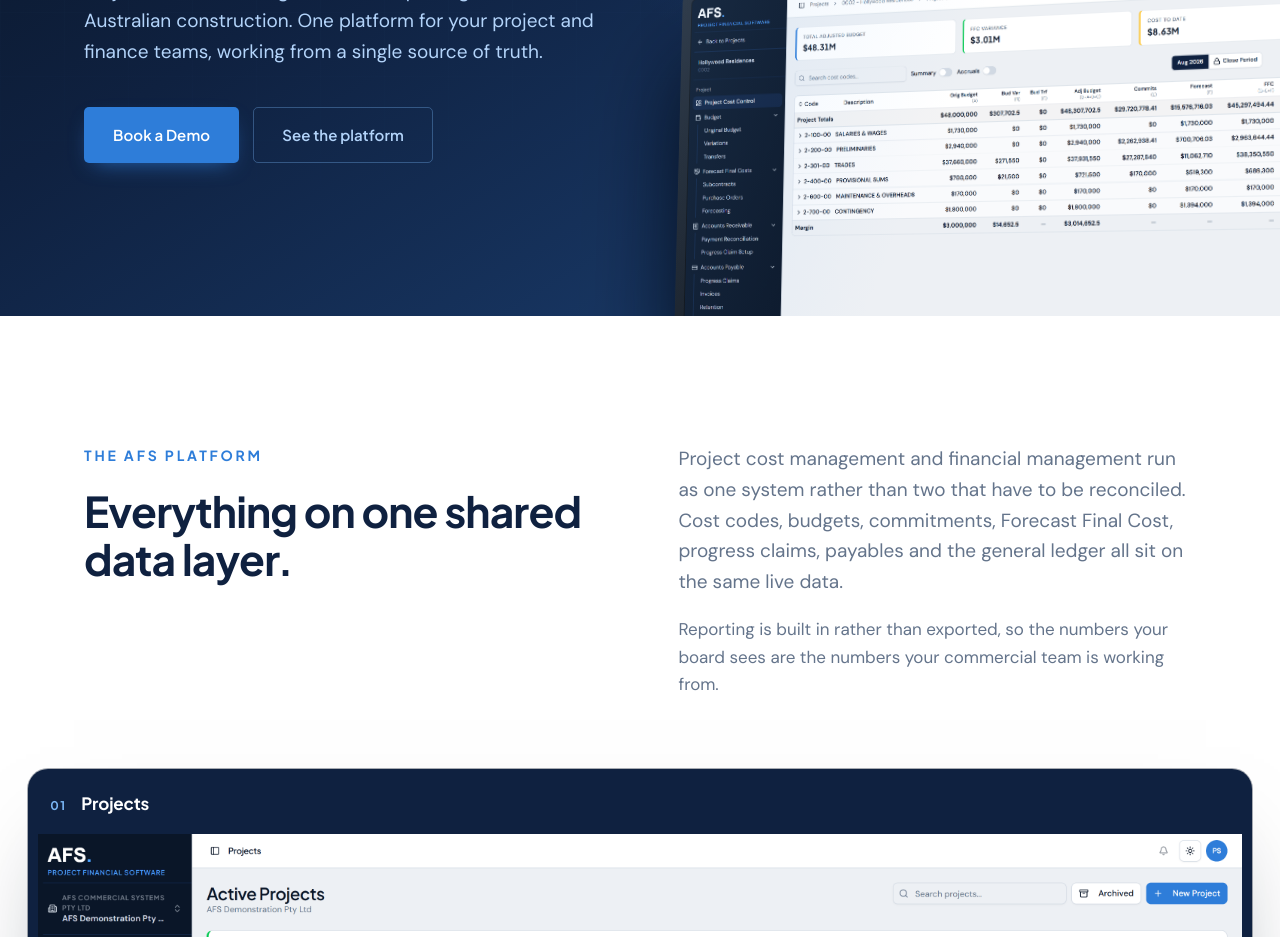
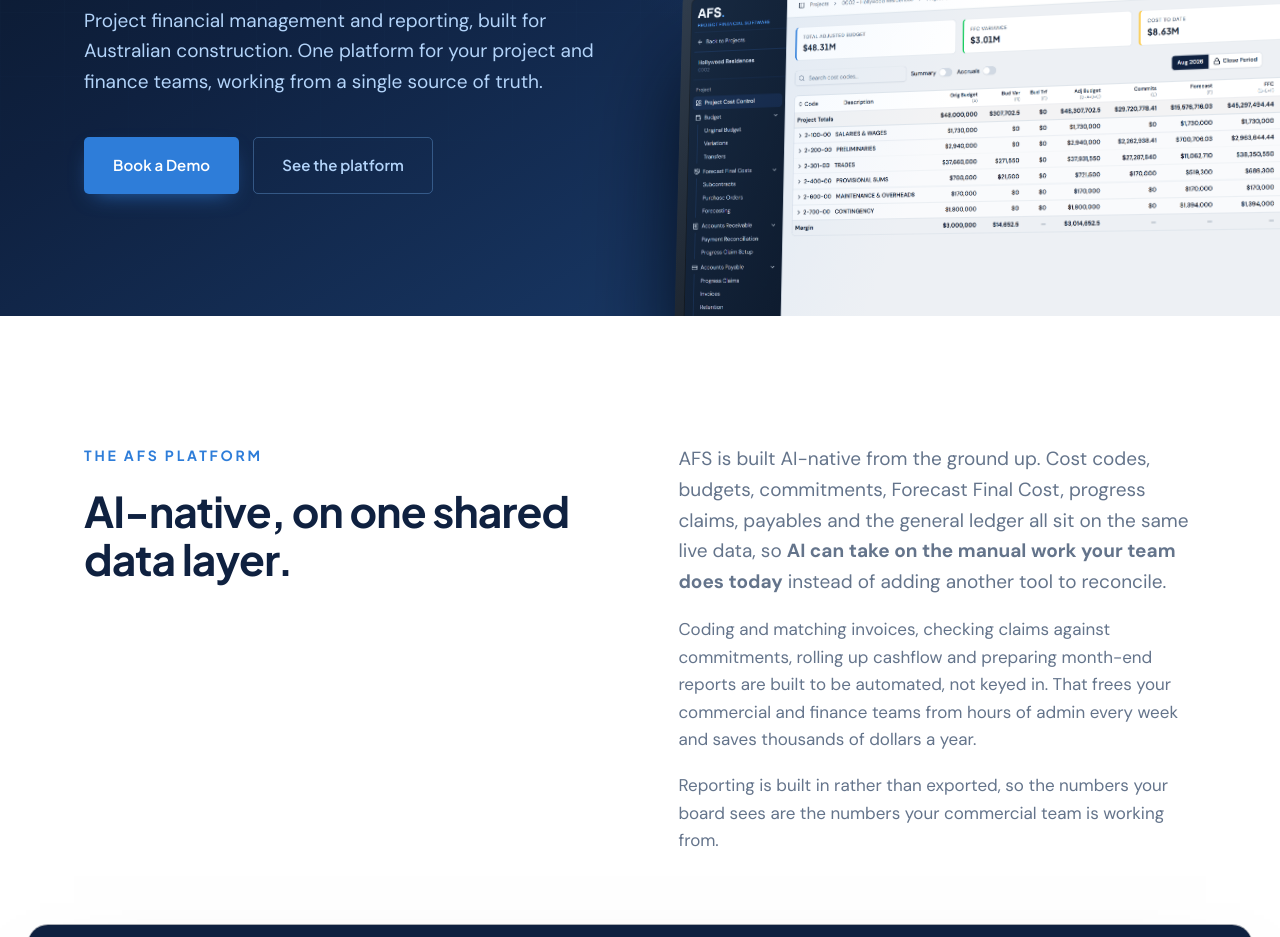
Before and after one commit to afs-financial/website-v2, a plain HTML site: page index.html in a window 1280 px wide. Shown: the part 436-1373 px from the top of the page. Drawn offline with Linux system fonts and the light colour scheme.

Commit message:
AI-native hero headline and platform copy

```diff
--- a/index.html
+++ b/index.html
@@ -56,7 +56,7 @@
   <div class="shell">
     <div class="hero__copy">
       <p class="hero__eyebrow">Project Financial Software</p>
-      <h1 class="h-display">Powerful tools<br>without <strong>complexity.</strong></h1>
+      <h1 class="h-display">Australia’s first<br>AI-native<br><strong>construction ERP.</strong></h1>
       <p class="hero__sub">Project financial management and reporting, built for Australian construction. One platform for your project and finance teams, working from a single source of truth.</p>
       <div class="btn-row">
         <a class="btn btn--primary" data-book data-cta-hero href="mailto:andrew@afscommercial.com.au?subject=Book%20a%20Demo&amp;body=Name%3A%0D%0ACompany%3A%0D%0ARole%3A%0D%0APhone%3A%0D%0APreferred%20time%3A%0D%0A">Book a Demo</a>
@@ -81,10 +81,11 @@
     <div class="split">
       <div class="reveal">
         <p class="eyebrow">The AFS platform</p>
-        <h2 class="h-section">Everything on one shared data layer.</h2>
+        <h2 class="h-section">AI-native, on one shared data layer.</h2>
       </div>
       <div class="reveal">
-        <p class="body body--lead">Project cost management and financial management run as one system rather than two that have to be reconciled. Cost codes, budgets, commitments, Forecast Final Cost, progress claims, payables and the general ledger all sit on the same live data.</p>
+        <p class="body body--lead">AFS is built AI-native from the ground up. Cost codes, budgets, commitments, Forecast Final Cost, progress claims, payables and the general ledger all sit on the same live data, so <strong>AI can take on the manual work your team does today</strong> instead of adding another tool to reconcile.</p>
+        <p class="body">Coding and matching invoices, checking claims against commitments, rolling up cashflow and preparing month-end reports are built to be automated, not keyed in. That frees your commercial and finance teams from hours of admin every week and saves thousands of dollars a year.</p>
         <p class="body">Reporting is built in rather than exported, so the numbers your board sees are the numbers your commercial team is working from.</p>
       </div>
     </div>
```
